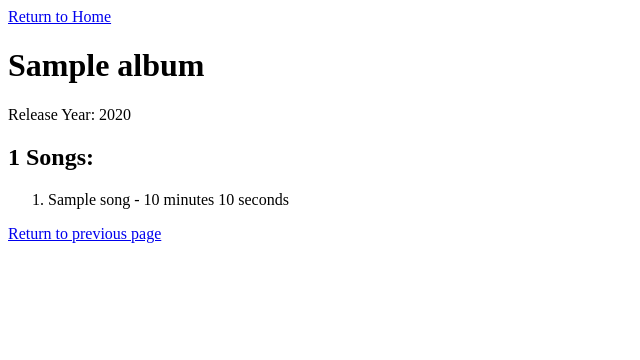
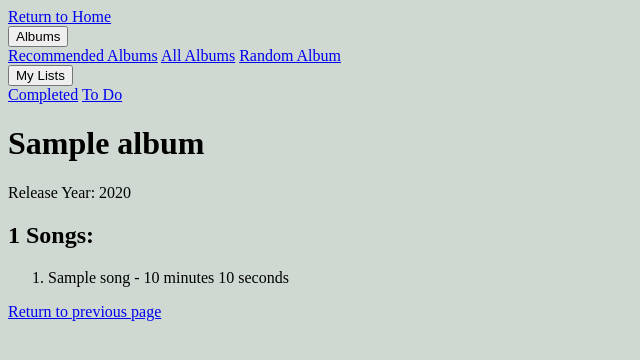
Before and after one commit to drewmuk/albumproject, a Django app: page /albums/1/ in a window 1280 px wide. Shown: the top 360 px of the page, without its empty margins (0-640 px from the left). Run offline with Django 4.2, Linux system fonts and the light colour scheme; tables that the repository leaves empty hold one stand-in row (values such as "Sample post").

Commit message:
Adding dropdown menu

```diff
--- a/albums/templates/base.html
+++ b/albums/templates/base.html
@@ -2,12 +2,29 @@
 <html>
 <head>
     <title>{% block title %}Spotify Enhance{% endblock %}</title>
-    <!-- other headers -->
+    <style>
+        body {
+            background-color: #cfd9d2;
+        }
+    </style>
+
 </head>
 <body>
     <header>
         <a href="{% url 'home_page' %}">Return to Home</a>
-        <!-- other header information -->
+        <div class="dropdown">
+            <button class="dropbtn">Albums</button>
+            <div class="album-dropdown">
+                <a href="{% url 'most_similar_albums' %}">Recommended Albums</a>
+                <a href="{% url 'display_all_albums' %}">All Albums</a>
+                <a href="{% url 'choose_random' %}">Random Album</a>
+            </div>
+            <button class="dropbtn">My Lists</button>
+            <div class="list-dropdown">
+                <a href="{% url 'display_list' %}?type=completed">Completed</a>
+                <a href="{% url 'display_list' %}?type=to_do">To Do</a>
+            </div>
+        </div>
     </header>
     {% block content %}
     {% endblock %}
```
